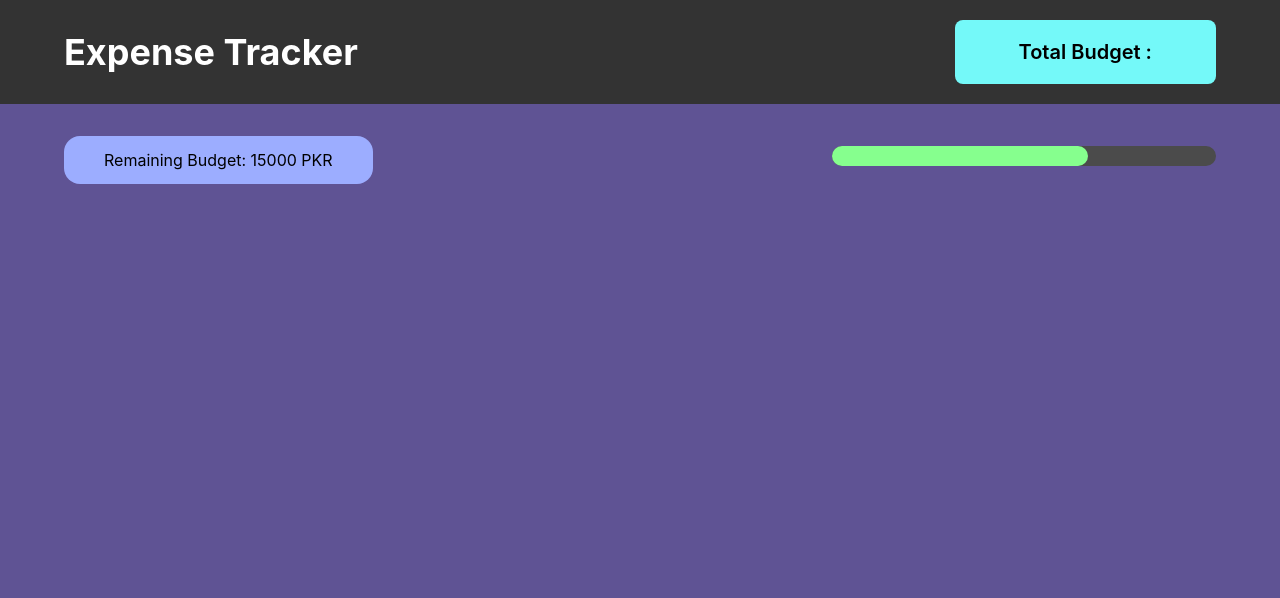
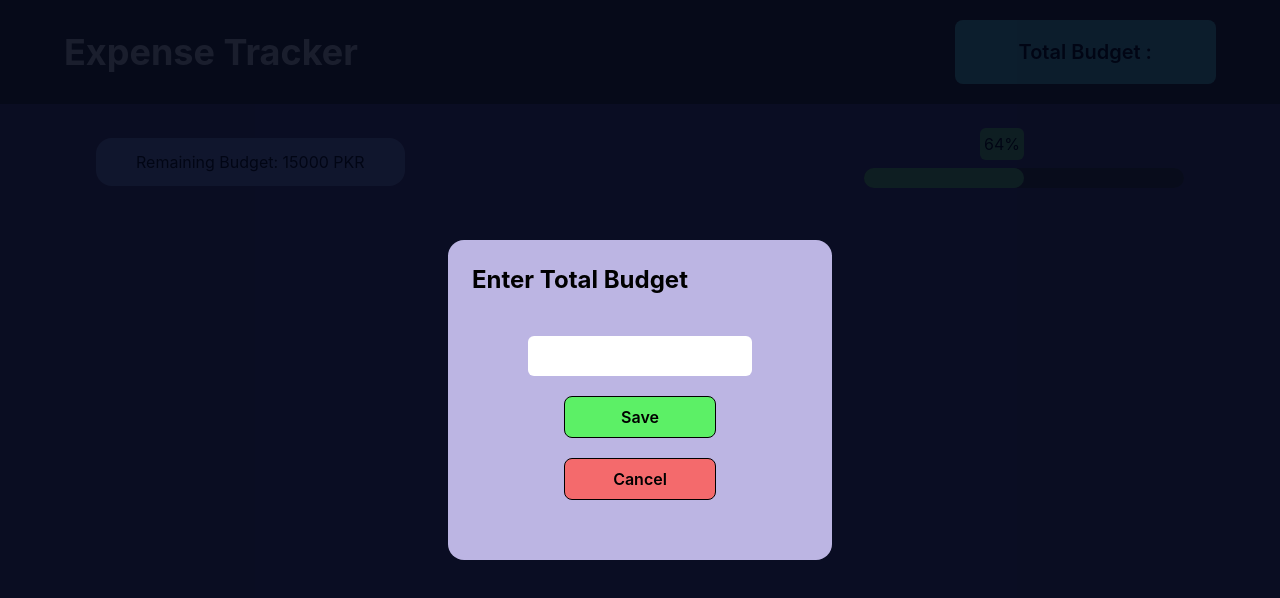
Before and after one commit to Shadow-unknown123/ExpenseTracker, a React (Create React App) app: page / in a window 1280 px wide. Shown: the top 598 px of the page. Built offline with nearby package versions, Linux system fonts and the light colour scheme.

Commit message:
added input for total budget..in work

```diff
--- a/src/App.js
+++ b/src/App.js
@@ -1,14 +1,41 @@
+import { useState } from "react";
 import "./App.css";
 import Header from "./components/Header";
 import Remaining from "./components/Remaining";
 
 function App() {
+  const [isModalOpen, setIsModalOpen] = useState(true);
+
   return (
     <>
       <main className="bg-[#5F5394] h-screen">
         <Header />
         <Remaining />
       </main>
+
+      {isModalOpen && (
+        <div className="fixed bg-slate-950/90 top-0 left-0 w-full h-full flex justify-center items-center ">
+          <div className="rounded-2xl bg-[#BCB5E3] w-96 h-80">
+            <h1 className="font-bold text-2xl ps-6 pt-6">
+              Enter Total Budget{" "}
+            </h1>
+            <div className="py-10 flex justify-center items-center flex-col">
+              <input className="rounded-md h-10 w-56" type="text" />
+              <button className="mt-5 font-semibold bg-[#5CF066] py-2 px-14 rounded-lg border-black border ">
+                Save
+              </button>
+              <button
+                className="mt-5 font-semibold bg-[#F46A6C] py-2 px-12 rounded-lg border-black border "
+                onClick={() => {
+                  setIsModalOpen(false);
+                }}
+              >
+                Cancel
+              </button>
+            </div>
+          </div>
+        </div>
+      )}
     </>
   );
 }
--- a/src/components/Progressbar.js
+++ b/src/components/Progressbar.js
@@ -2,8 +2,12 @@ export default function Progressbar() {
   return (
     <>
       <div className="flex justify-center items-center mt-6">
-        <div className="bg-[#4B4B4B] w-96 h-5 rounded-3xl">
-          <div className="bg-[#86FF8E] w-64 h-5 rounded-3xl"></div>
+        <div className="bg-[#4B4B4B] w-80 h-5 rounded-3xl mt-10">
+          <div className="bg-[#86FF8E] w-40 h-5 rounded-3xl relative">
+            <span className="absolute right-0 bottom-7 bg-[#86FF8E] p-1 rounded-md">
+              64%
+            </span>
+          </div>
         </div>
       </div>
     </>
--- a/src/components/Remaining.js
+++ b/src/components/Remaining.js
@@ -3,7 +3,7 @@ import Progressbar from "./Progressbar";
 export default function Remaining() {
   return (
     <>
-      <div className="md:flex md:justify-between md:px-16">
+      <div className="md:flex md:justify-between md:px-24">
         <div className="flex justify-center items-center ">
           <h1 className="mt-8 py-3 px-10 rounded-3xl sm:rounded-2xl bg-[#9CADFF] ">
             Remaining Budget: 15000 PKR
```
